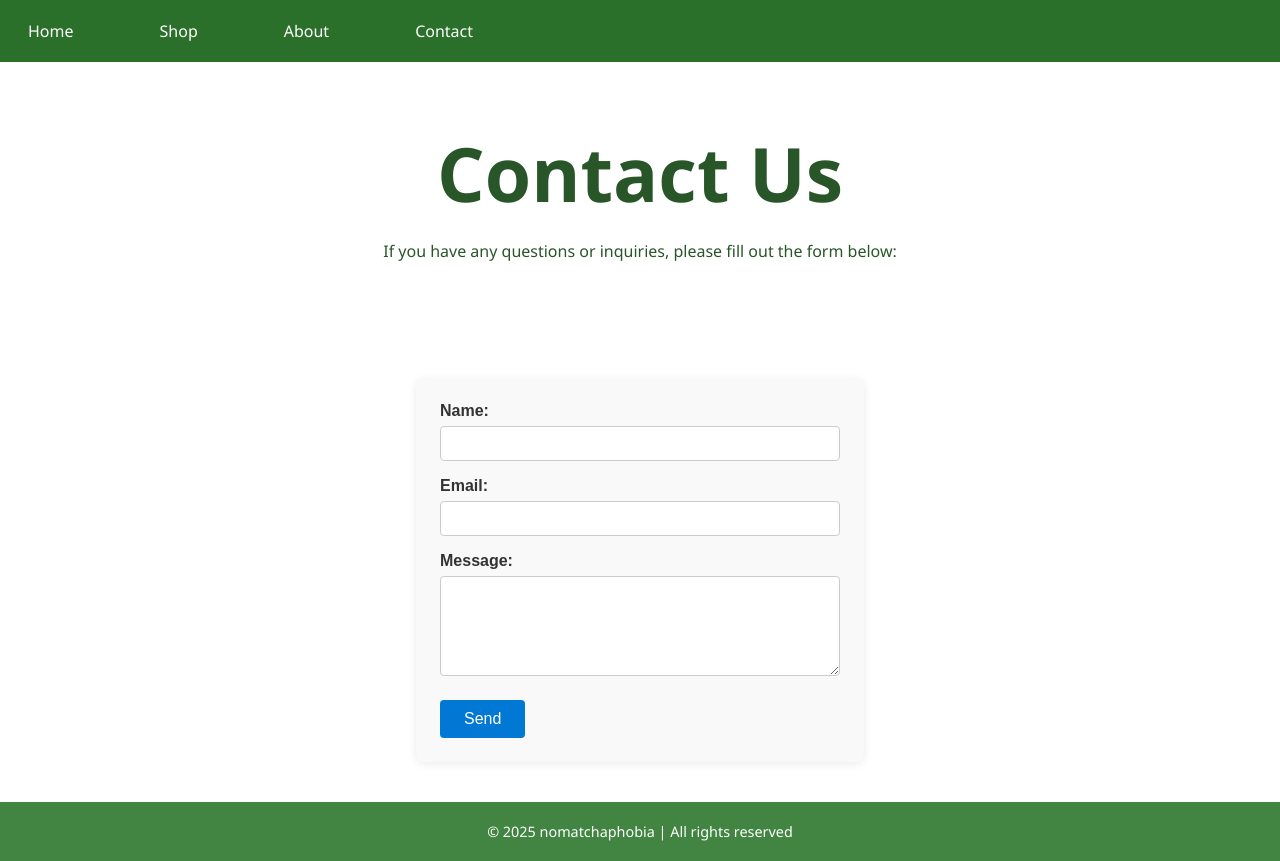
After one commit to nomatchaphobia/NoMatchaPhobiaWebsite, a PHP site: page /pages/contact.html in a window 1280 px wide. The commit adds this page. Run offline with PHP 8.4, Linux system fonts and the light colour scheme.

Commit message:
contact page added

```diff
--- a/assets/css/styles.css
+++ b/assets/css/styles.css
@@ -251,3 +251,48 @@ a.btn {
     font-size: 1rem;
     transition: background 0.3s;
 }
+
+/*  Contact Us  */
+
+.contact-form {
+    max-width: 400px;
+    margin: 40px auto;
+    padding: 24px;
+    background: #f9f9f9;
+    border-radius: 8px;
+    box-shadow: 0 2px 8px rgba(0,0,0,0.08);
+    font-family: Arial, sans-serif;
+}
+.contact-form label {
+    display: block;
+    margin-bottom: 6px;
+    font-weight: bold;
+}
+.contact-form input,
+.contact-form textarea {
+    width: 100%;
+    padding: 8px;
+    margin-bottom: 16px;
+    border: 1px solid #ccc;
+    border-radius: 4px;
+    font-family: inherit;
+    font-size: 15px;
+    box-sizing: border-box;
+}
+.contact-form textarea {
+    min-height: 100px;
+    margin-bottom: 20px;
+}
+.contact-form button {
+    background: #0078d4;
+    color: #fff;
+    border: none;
+    padding: 10px 24px;
+    border-radius: 4px;
+    font-size: 16px;
+    cursor: pointer;
+    transition: background 0.2s;
+}
+.contact-form button:hover {
+    background: #005fa3;
+}
--- a/index.html
+++ b/index.html
@@ -83,5 +83,3 @@
 </body>
 
 </html>
-
-/* jhgj*/
--- /dev/null
+++ b/pages/contact.html
@@ -0,0 +1,50 @@
+<!DOCTYPE html>
+<html lang="en">
+
+<head>
+    <meta charset="UTF-8" />
+    <meta name="viewport" content="width=device-width, initial-scale=1" />
+    <title>Matcha - nomatchaphobia</title>
+    <link rel="stylesheet" href="../assets/css/styles.css">
+</head>
+
+<body>
+
+    <div id="nav-container"></div>
+    <script>
+        fetch('../partials/nav.html')
+            .then(response => response.text())
+            .then(html => {
+                document.getElementById('nav-container').innerHTML = html;
+            })
+            .catch(err => console.error('Failed to load navigation:', err));
+    </script>
+    <main>
+        <header>
+            <h1>Contact Us</h1>
+            <p>If you have any questions or inquiries, please fill out the form below:</p>
+        </header>
+
+        <form class="contact-form" action="https://formspree.io/f/yourFormID" method="POST">
+            <label for="name">Name:</label>
+            <input type="text" id="name" name="name" required>
+
+            <label for="email">Email:</label>
+            <input type="email" id="email" name="email" required>
+
+            <label for="message">Message:</label>
+            <textarea id="message" name="message" required></textarea>
+
+            <button type="submit">Send</button>
+        </form>
+    </main>
+
+    <div id="footer-container"></div>
+    <script>
+        fetch('../partials/footer.html')
+            .then(response => response.text())
+            .then(html => {
+                document.getElementById('footer-container').innerHTML = html;
+            })
+            .catch(err => console.error('Failed to load footer', err));
+    </script>
```
